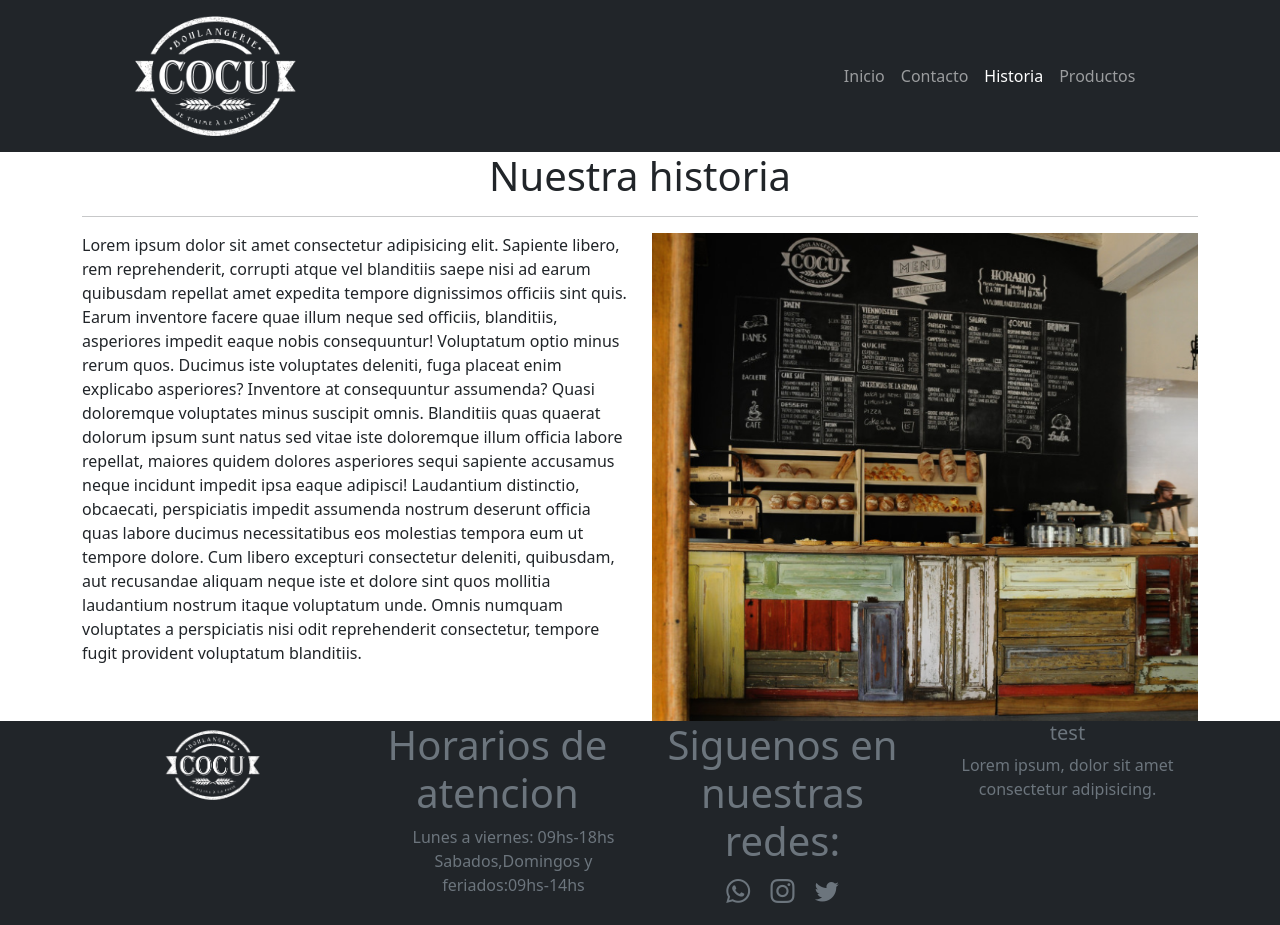
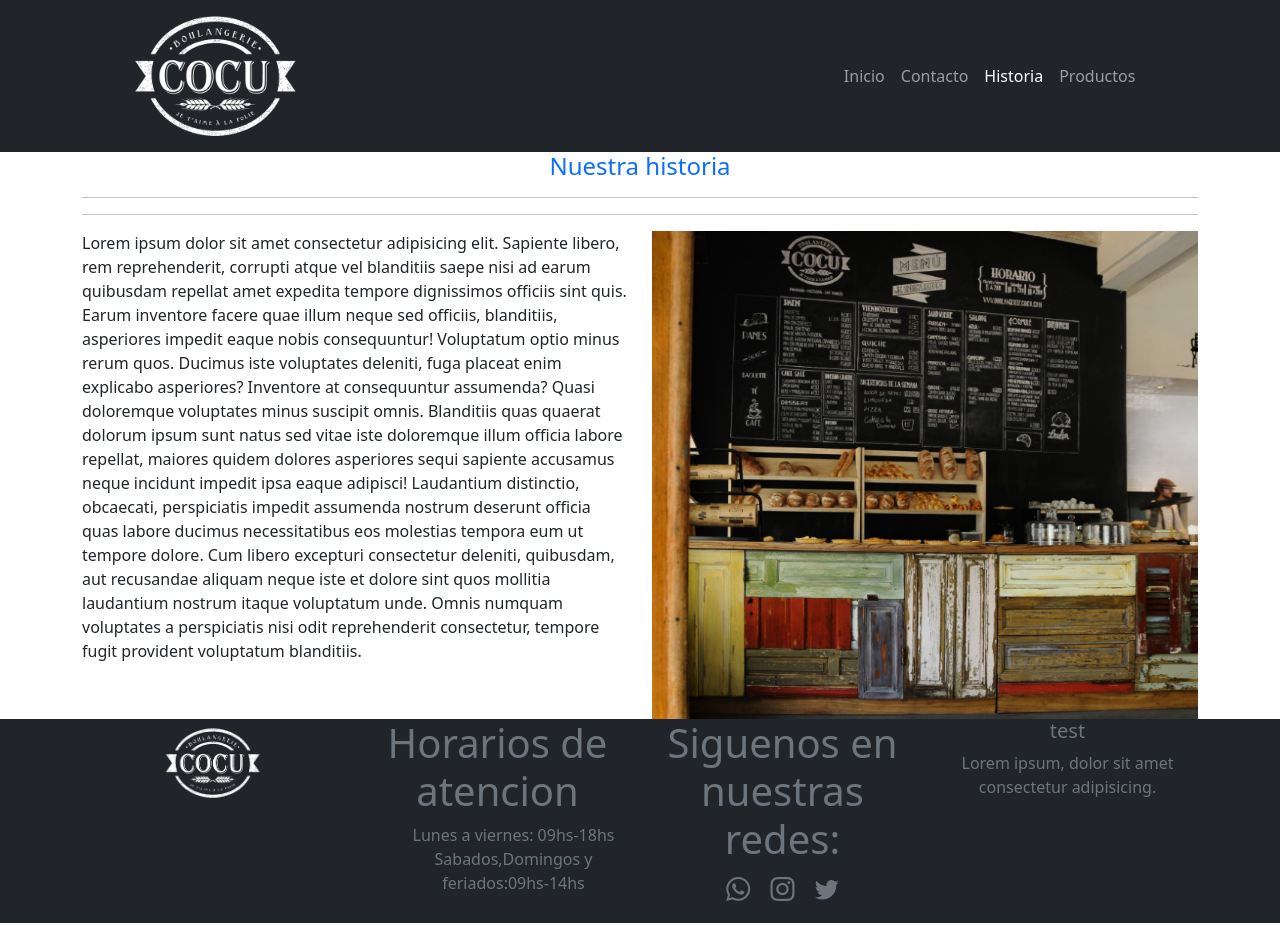
Before and after one commit to gonzalogg94/panaderiacocu6i, a plain HTML site: page pages/historia.html in a window 1280 px wide. Drawn offline with nearby package versions, Linux system fonts and the light colour scheme.

Commit message:
Modificacion de color de titulo

```diff
--- a/pages/historia.html
+++ b/pages/historia.html
@@ -61,8 +61,9 @@
     <main class="container">
       <section>
         <article class="text-center">
-          <h1>Nuestra historia</h1>
+          <h1 class="text-primary fs-4">Nuestra historia</h1>
           <hr />
+          <hr>
         </article>
       </section>
       <article class="row">
```
